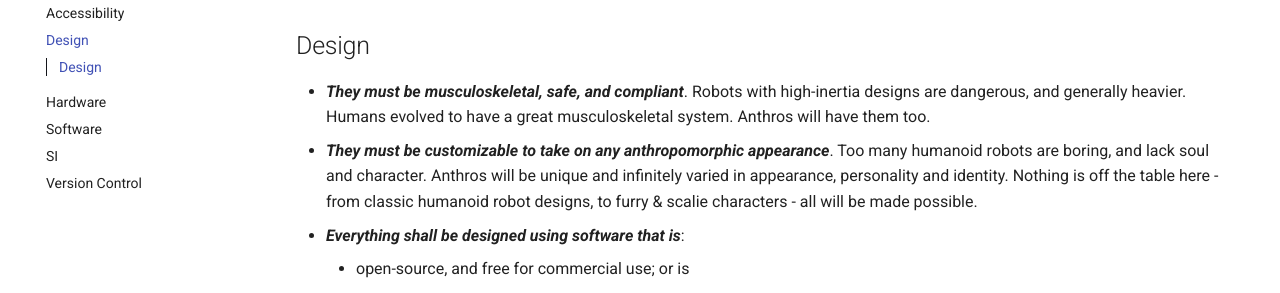
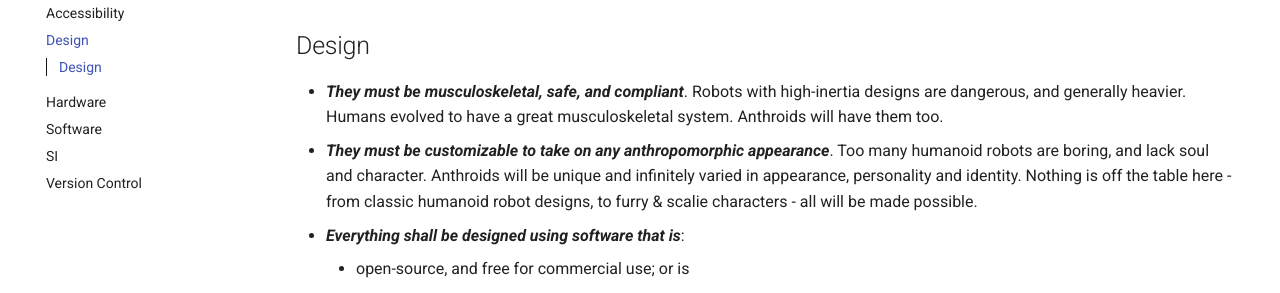
Before and after one commit to Anthrobotics/anthro-docs, an MkDocs documentation site: the page built from docs/requirements/design requirements.md, in a window 1280 px wide. Shown: the part 200-493 px from the top of the page. Built offline with MkDocs 1.6.1 and Material for MkDocs 9.7.7, drawn with Linux system fonts in a browser that asks for light colours.

Commit message:
Update design requirements.md

```diff
--- a/docs/requirements/design requirements.md
+++ b/docs/requirements/design requirements.md
@@ -2,8 +2,8 @@
 
 ## Design
 
-- ***They must be musculoskeletal, safe, and compliant***. Robots with high-inertia designs are dangerous, and generally heavier. Humans evolved to have a great musculoskeletal system. Anthros will have them too.
-- ***They must be customizable to take on any anthropomorphic appearance***. Too many humanoid robots are boring, and lack soul and character. Anthros will be unique and infinitely varied in appearance, personality and identity. Nothing is off the table here - from classic humanoid robot designs, to furry & scalie characters - all will be made possible.
+- ***They must be musculoskeletal, safe, and compliant***. Robots with high-inertia designs are dangerous, and generally heavier. Humans evolved to have a great musculoskeletal system. Anthroids will have them too.
+- ***They must be customizable to take on any anthropomorphic appearance***. Too many humanoid robots are boring, and lack soul and character. Anthroids will be unique and infinitely varied in appearance, personality and identity. Nothing is off the table here - from classic humanoid robot designs, to furry & scalie characters - all will be made possible.
 - ***Everything shall be designed using software that is***:
     - open-source, and free for commercial use; or is
     - licensed for commercial use.
```
